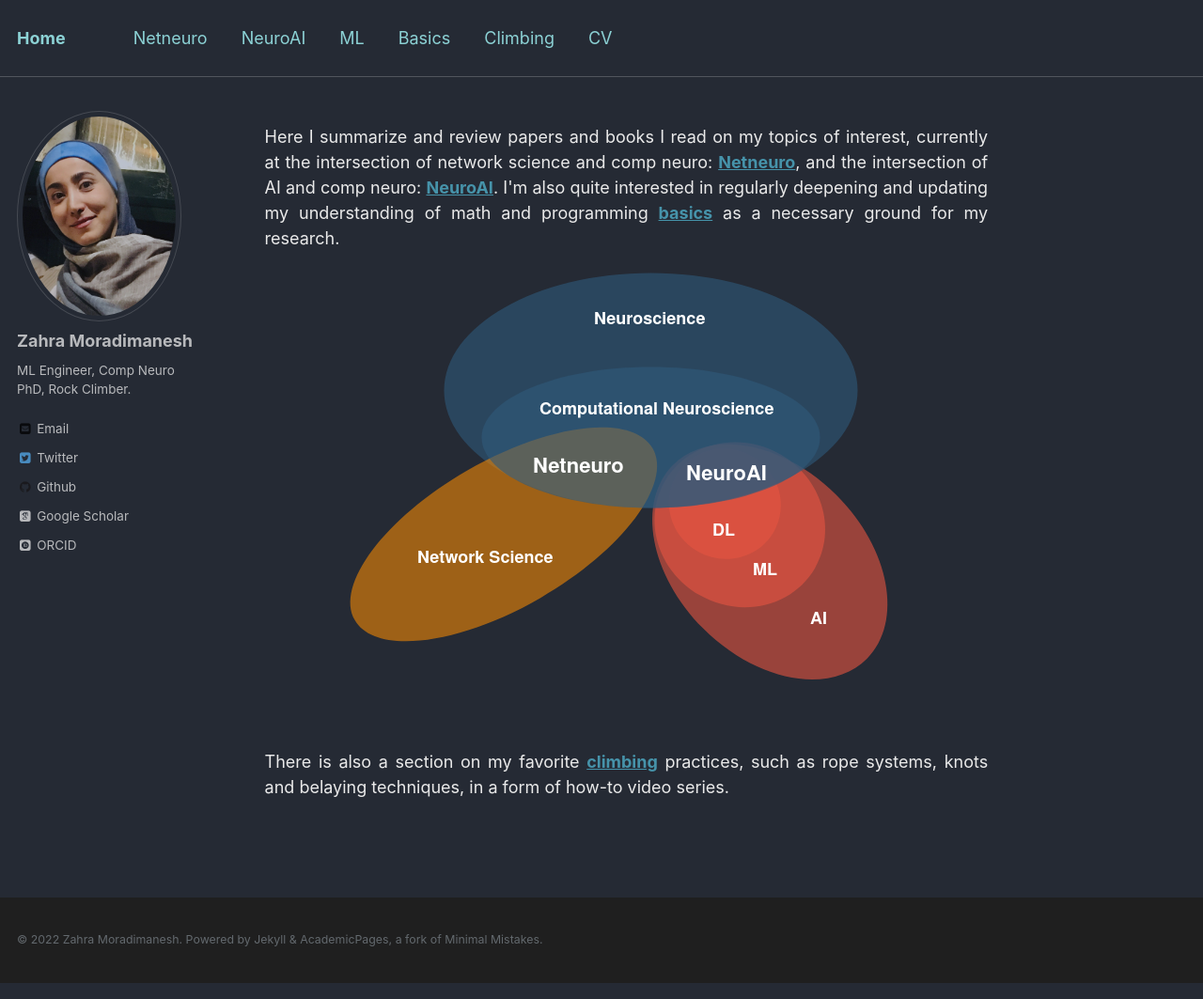
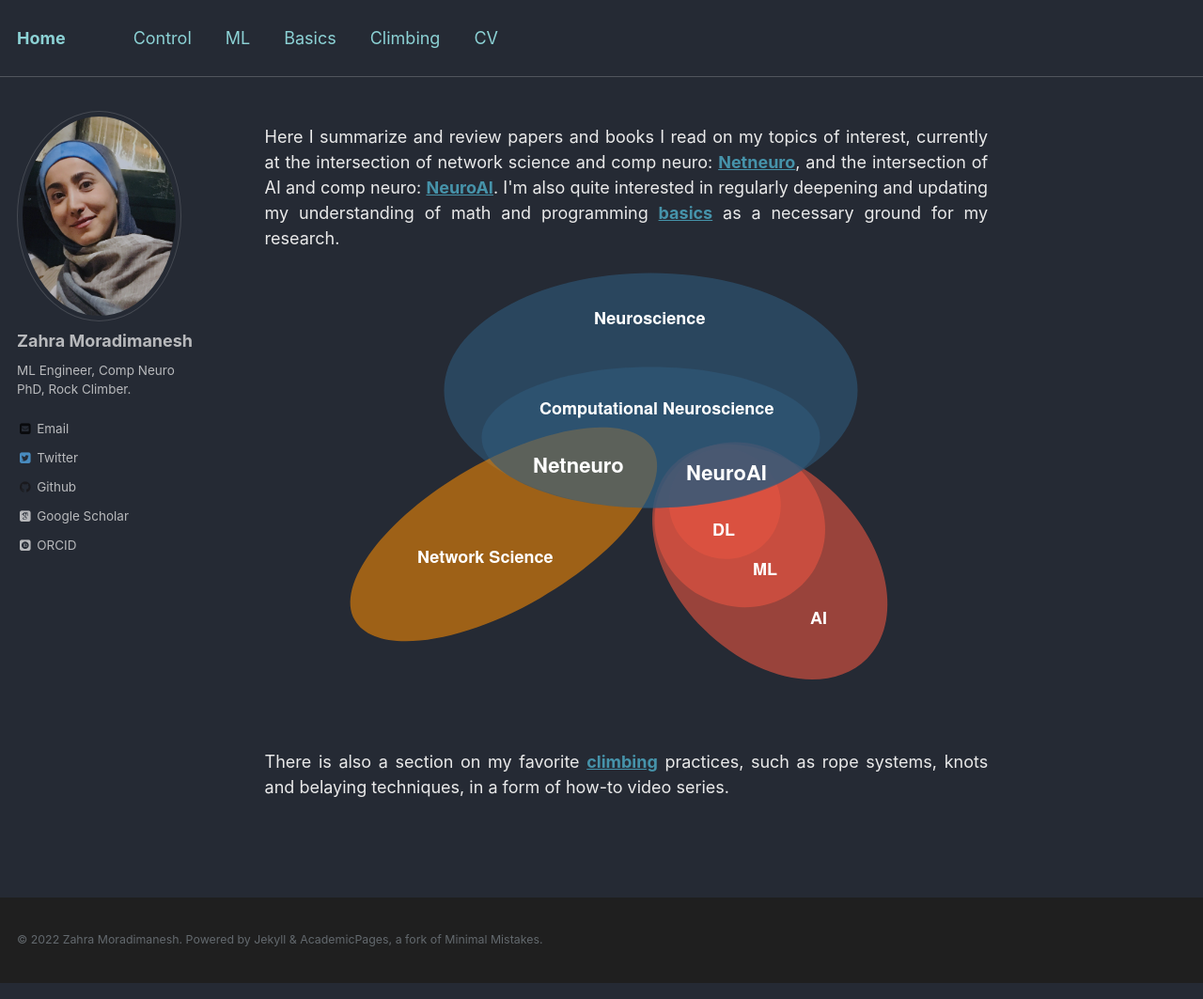
Before and after one commit to zahramor/zahramor.github.io, a Jekyll site: the page built from _pages/about.md, in a window 1280 px wide and 1063 px high. Shown: the whole window at 94% size. Built offline with Jekyll 4.4.1, drawn with Linux system fonts in a browser that asks for light colours; some web fonts are replaced.

Commit message:
Update navigation.yml

```diff
--- a/_data/navigation.yml
+++ b/_data/navigation.yml
@@ -1,11 +1,13 @@
 # main links links
 main:
 
-  - title: "Netneuro"
-    url: /netneuro/
+  - title: Control
+    children:
+      - title: "Netneuro"
+        url: /netneuro/
 
-  - title: "NeuroAI"
-    url: /neuroai/
+      - title: "NeuroAI"
+        url: /neuroai/
 
   - title: "ML"
     url: /ml/
```
